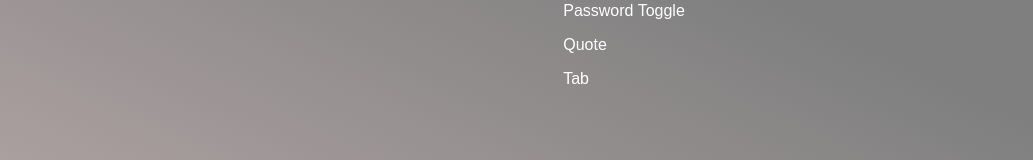
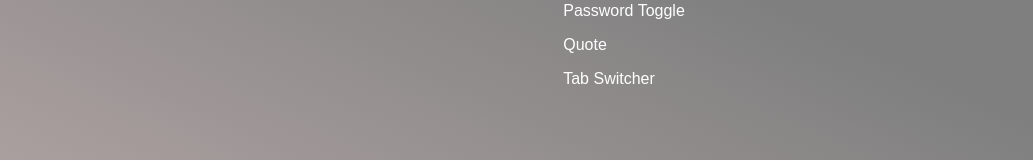
Before and after one commit to Mujeebat-shittu/react-razzle-dazzle, a React (Vite) app: page / in a window 1280 px wide. Both pictures are taken after a click on the icon 640 px from the left and 400 px from the top of the page. Shown: the part 456-616 px from the top of the page, without its empty margins (0-1033 px from the left). Built offline with nearby package versions, Linux system fonts and the light colour scheme.

Commit message:
fixed typo error

```diff
--- a/src/components/navbar.jsx
+++ b/src/components/navbar.jsx
@@ -19,7 +19,8 @@ const NavBar = function () {
 
         <div className="links"
         style={{
-            display: dropDown ? 'flex' : 'none'        }}>
+            display: dropDown ? 'flex' : 'none'
+             }}>
         <Link to="/accordion">Accordion</Link>
         <Link to="/colourPicker">Colour Picker</Link>
         <Link to="/counter">Counter</Link>
@@ -27,7 +28,7 @@ const NavBar = function () {
         <Link to="/modeToggle">Mode Toggle</Link>
         <Link to="/passwordToggle">Password Toggle</Link>
         <Link to="/quote">Quote</Link>
-        <Link to="/tabs">Tab</Link>
+        <Link to="/tabs">Tab Switcher</Link>
         </div>
 
 
```
